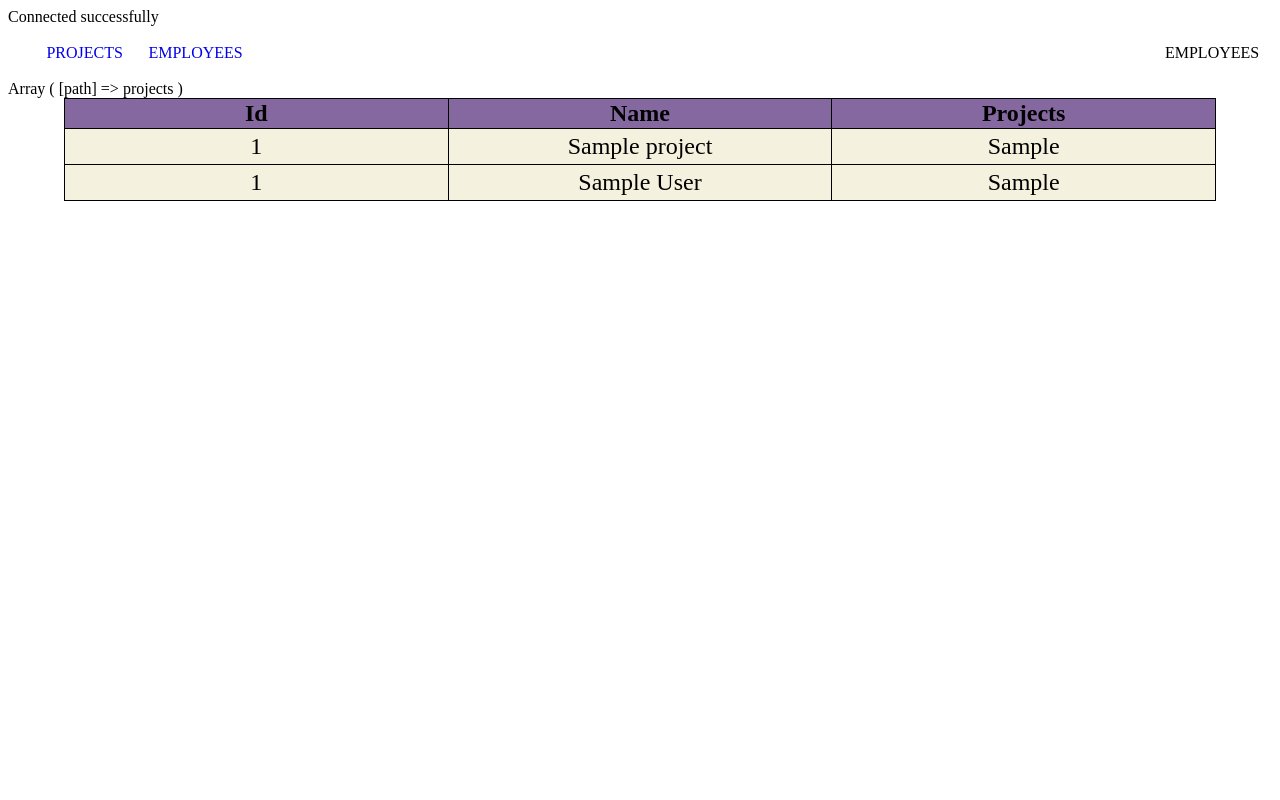
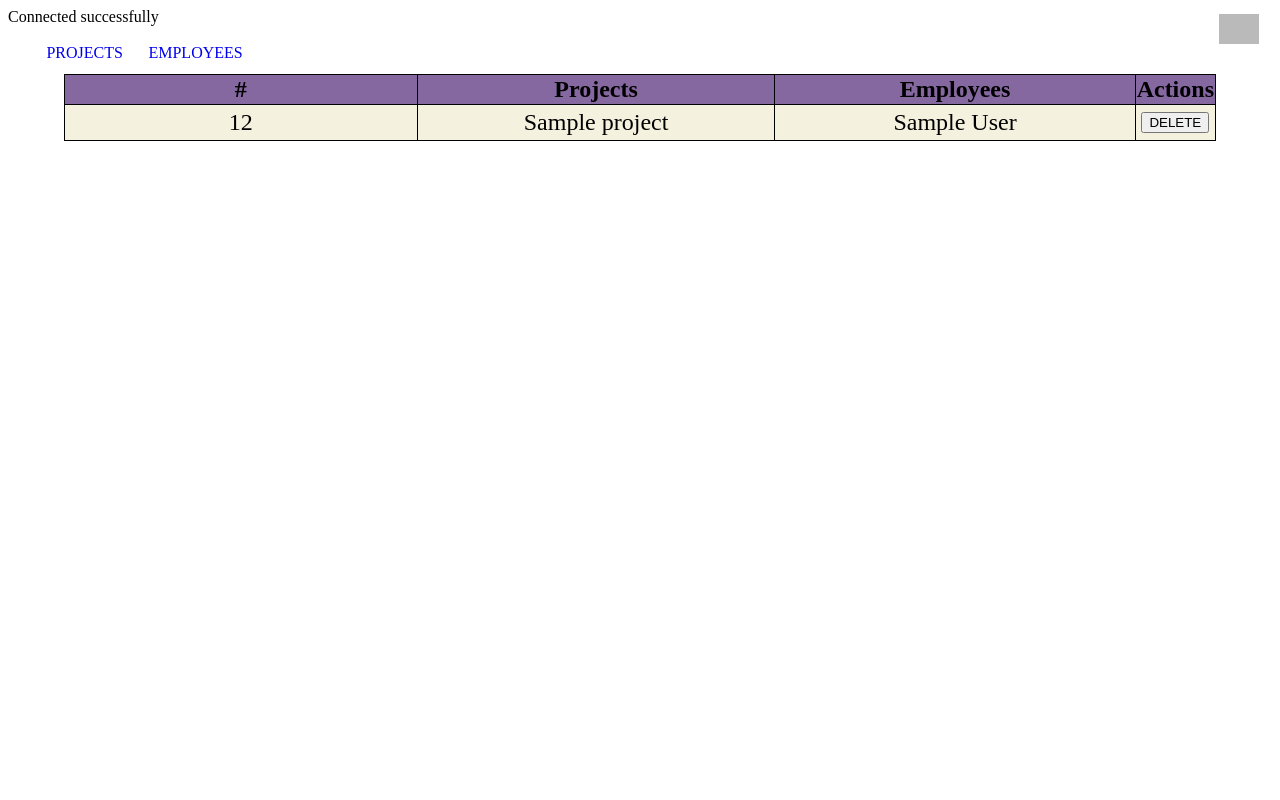
Before and after one commit to manzab/crud-app-using-mariadb, a PHP site: page /index.php?path=projects in a window 1280 px wide. Run offline with PHP 8.4, Linux system fonts and the light colour scheme; tables that the repository leaves empty or names only in its code hold one stand-in row (values such as "Sample post"); grey boxes are pictures that could not be loaded.

Commit message:
fixed showing two tables from db, added concat, delete not working properly

```diff
--- a/index.php
+++ b/index.php
@@ -4,49 +4,59 @@ $username = "root";
 $password = "mysql";
 $dbname = "sprint2";
 $path = "?path";
+$num = 12;
 
 $conn = mysqli_connect($servername, $username, $password, $dbname); // Create connection
 
 if (!$conn) {
     die("Connection failed: " . mysqli_connect_error());
 }
+
 echo "Connected successfully";
+if(isset($_GET['action']) and $_GET['action'] == 'delete'){
+    $sql = 'DELETE FROM projects WHERE id = ?';
+    $stmt = $conn->prepare($sql);
+    $stmt->bind_param('i', $_GET['id']);
+    $res = $stmt->execute();
+    $stmt->close();
+    mysqli_close($conn);
+    header("Location: " . strtok($_SERVER['REQUEST_URI'], '?'));
+    die();
+}
 print("<head><link rel='stylesheet' href='styles.css'></head>");
 print("<body>");
 print("<br>");
 print("<br>");
-print("<header><div class='links'><a href='$path=projects'>PROJECTS</a><a href='$path=employees'>EMPLOYEES</a></div><div class='logo'>EMPLOYEES</div></header>");
+print("<header><div class='links'><a href='$path=projects'>PROJECTS</a><a href='$path=employees'>EMPLOYEES</a></div><div class='logo'><img src='https://cdn1.iconfinder.com/data/icons/youtuber/256/thumbs-up-like-gesture-512.png'></div></header>");
 print("</header");
 print("<br>");
-print("<table>");
-print("<thead><tr><th>Id</th><th>Name</th><th>Projects</th></tr></thead>");
-
-if (isset($_GET['path']) and $_GET['path'] = 'projects' and  $_GET['path'] != 'employees') {
-    $sql = "SELECT id, name, employees FROM projects";
+if (isset($_GET['path']) and $_GET['path'] == 'projects') {
+    $sql = "SELECT projects.id, projects.name as Projects, GROUP_CONCAT(employees.name SEPARATOR ', ') as Employees FROM projects LEFT JOIN employees ON projects.employees_id = employees.id GROUP BY projects.id";
     $result = mysqli_query($conn, $sql);
     if (mysqli_num_rows($result) > 0) {
+        print("<table>");
+        print("<thead><tr><th>#</th><th>Projects</th><th>Employees</th><th>Actions</th></tr></thead><tbody>");
         while ($row = mysqli_fetch_assoc($result)) {
-            print("<tr>" . "<td>" . $row["id"] . "</td>" . "<td>" . $row["name"] . "</td>" . "<td>" . $row["employees"] . "</td>" . "</tr><br>");
+            print('<tr>' . '<td>' . $num++ . '</td>' . '<td>' . $row['Projects'] . '</td>' . '<td>' . $row['Employees'] . '</td>' . '<td>' . '<a href="?action=delete&id=' . $row['id'] . '"><button>DELETE</button></a>'. '</td>'. '</tr>');
         }
+        print('</tbody></table>');
     } else {
         echo "0 results";
     }
-    print_r($_GET);
 };
-if (isset($_GET['path']) and $_GET['path'] = 'employees') {
-    $sql = "SELECT id, name, projects FROM employees";
+if (isset($_GET['path']) and $_GET['path'] == 'employees') {
+    $sql = "SELECT employees.name as Employees, projects.name as Projects FROM employees LEFT JOIN projects ON employees.project_id = projects.id";
     $result = mysqli_query($conn, $sql);
     if (mysqli_num_rows($result) > 0) {
+        print("<table>");
+        print("<thead><tr><th>#</th><th>Name</th><th>Projects</th><th>Actions</th></tr></thead><tbody>");
         while ($row = mysqli_fetch_assoc($result)) {
-            print("<tr>" . "<td>" . $row["id"] . "</td>" . "<td>" . $row["name"] . "</td>" . "<td>" . $row["projects"] . "</td>" . "</tr><br>");
+            print("<tr>" . "<td>" . $num++ . "</td>" . "<td>" . $row["Employees"] . "</td>" . "<td>" . $row["Projects"] . "</td>" . "</tr><br>");
         }
+        print("</tbody></table>");
     } else {
         echo "0 results";
     }
-
 }
-
-print("</table>");
+mysqli_close($conn);
 print("</body>");
-
-mysqli_close($conn);
--- a/styles.css
+++ b/styles.css
@@ -29,3 +29,20 @@ header {
     margin-left: 1vw;
     margin-right: 1vw;
 }
+
+img {
+    width: 5vh;
+    transform: translate(0px, -30px);
+    opacity: 0.7;
+    transition: all 1s;
+}
+
+img:hover  {
+    opacity: 1;
+    transform: scale(1.5);
+}
+
+button {
+    display: block;
+    margin: auto;
+}
```
